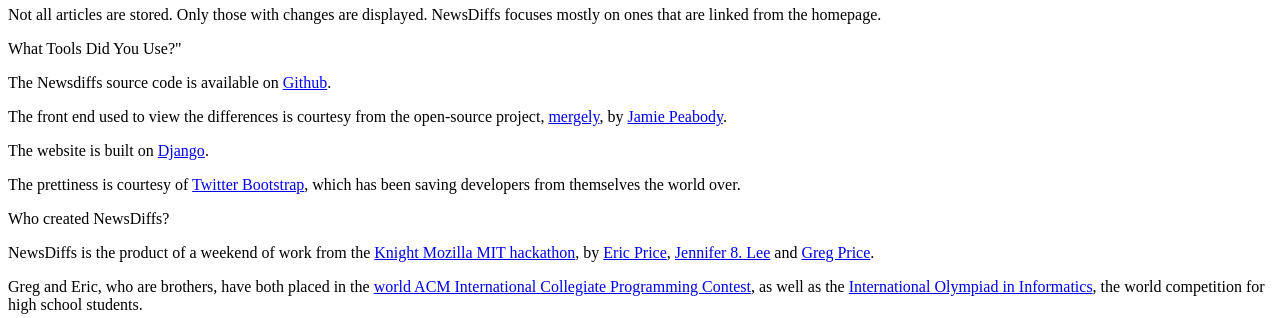
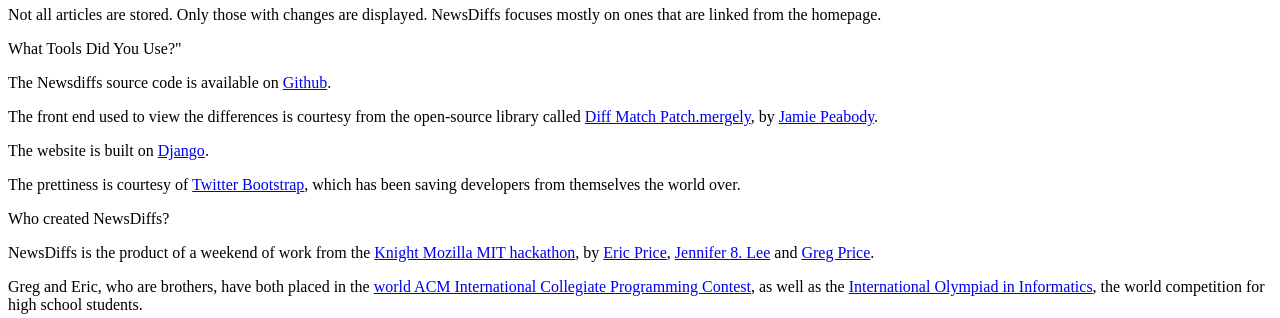
Before and after one commit to ecprice/newsdiffs, a Django app: template website/frontend/templates/about.html in a window 1280 px wide. Shown: the part 1094-1412 px from the top of the page. Run offline with Django 3.2, Linux system fonts and the light colour scheme; the template is opened without the code that fills it, so the values that code supplies are empty; some libraries are stand-ins or nearby versions.

Commit message:
updated about.html

```diff
--- a/website/frontend/templates/about.html
+++ b/website/frontend/templates/about.html
@@ -65,7 +65,7 @@ are linked from the homepage.
 			<p>
 <div class="boldhead">What Tools Did You Use?"</div>
 			<p>The Newsdiffs source code is available on <a href="https://github.com/ecprice/newsdiffs">Github</a>.
-			<p>The front end used to view the differences is courtesy from the open-source project, <a
+			<p>The front end used to view the differences is courtesy from the open-source library called <a href="https://code.google.com/p/google-diff-match-patch/">Diff Match Patch.</a< It used to be <a
 href="http://mergely.com/">mergely</a>, by <a href="email:jamie.peabody@gmail.com">Jamie Peabody</a>.
 			<p>The website is built on <a href="https://www.djangoproject.com/">Django</a>.
 			<p>The prettiness is courtesy of <a href="http://twitter.github.com/bootstrap/">Twitter Bootstrap</a>, which
```
